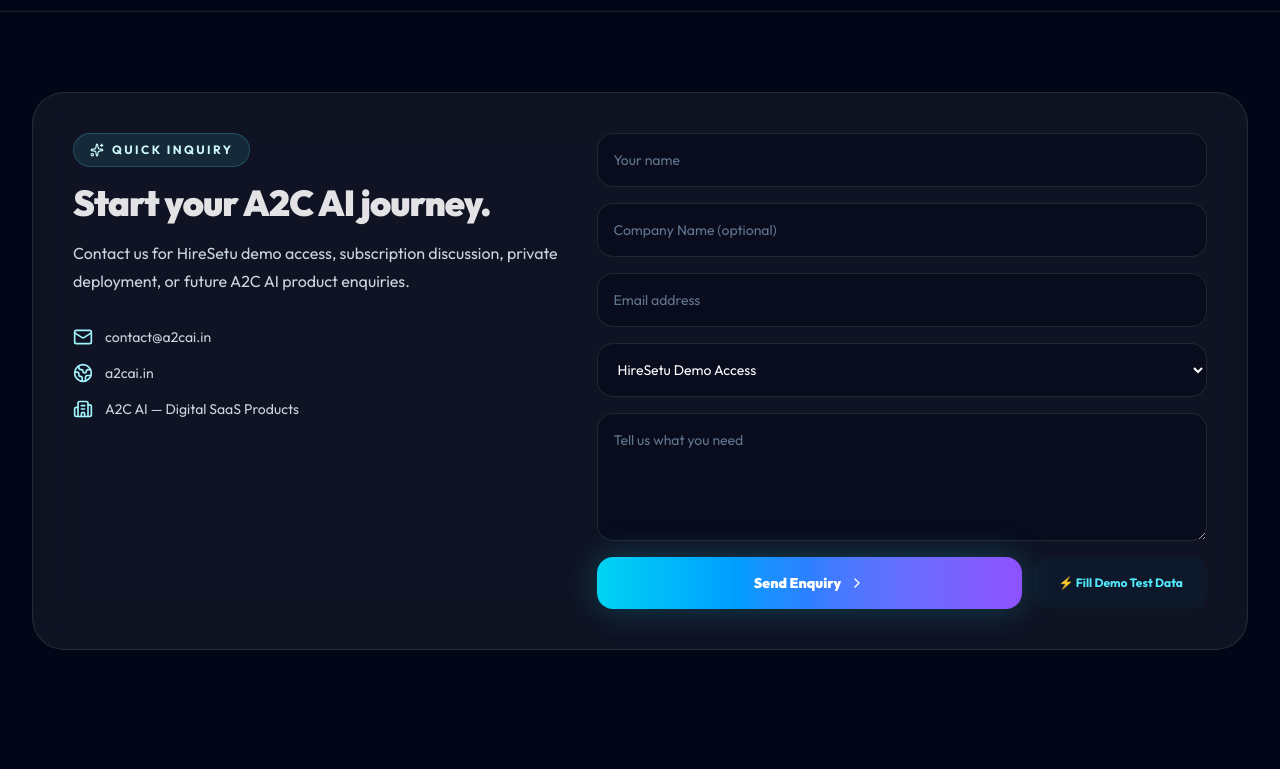
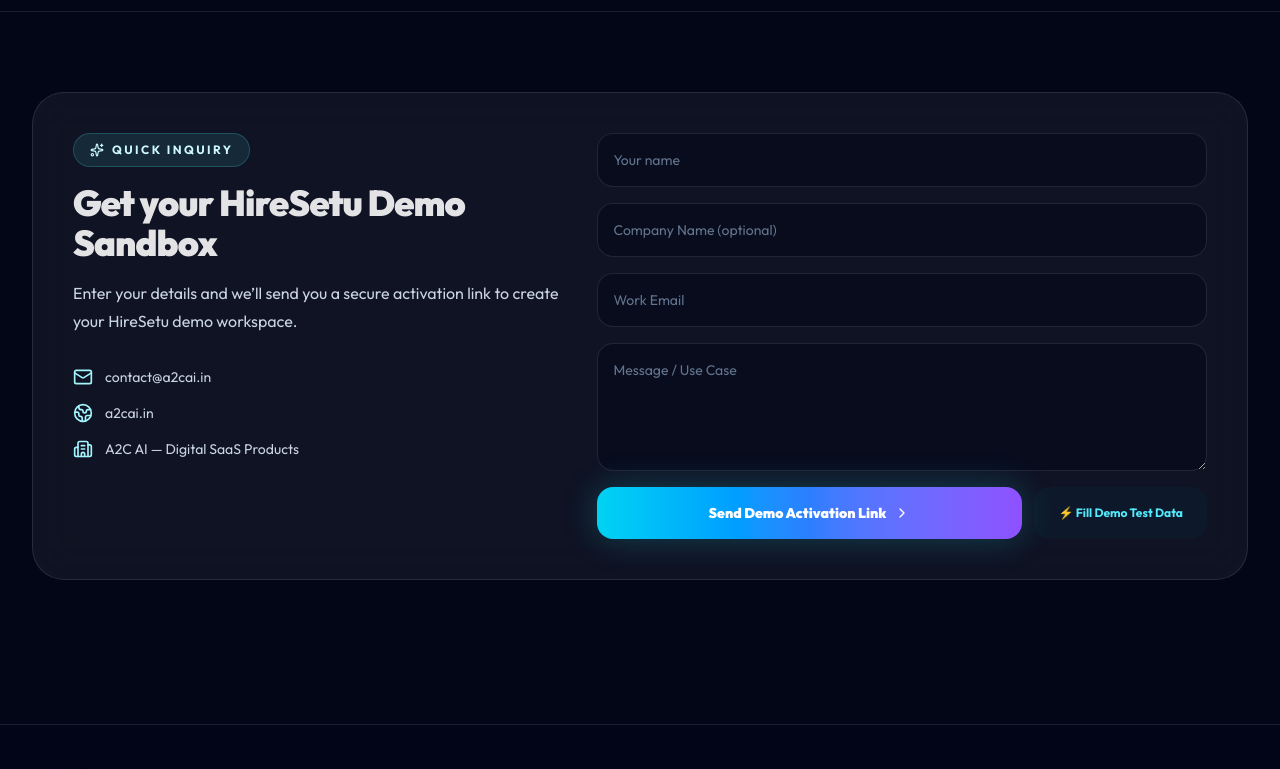
Before and after one commit to abhirails/a2cai-website, a React (Vite) app: page / in a window 1280 px wide. Shown: the part 2940-3709 px from the top of the page. Built offline with nearby package versions, Linux system fonts and the light colour scheme.

Commit message:
feat: improve contact form UX for HireSetu Demo Access

```diff
--- a/src/App.jsx
+++ b/src/App.jsx
@@ -297,6 +297,7 @@
   const [mobileOpen, setMobileOpen] = useState(false);
   const [submitStatus, setSubmitStatus] = useState("idle"); // 'idle' | 'submitting' | 'success' | 'error'
   const [errorMessage, setErrorMessage] = useState("");
+  const [apiSucceeded, setApiSucceeded] = useState(false);
 
   const getQueryParam = (name) => {
     try {
@@ -331,6 +332,8 @@
     topic: getQueryParam("topic") || getInitialTopic(),
     message: getQueryParam("message"),
   });
+
+  const isDemoMode = contactForm.topic === "HireSetu Demo Access";
 
   // Navigate utility using history pushState and state synchronization
   const handleNav = (to) => {
@@ -438,6 +441,11 @@
     setContactForm((current) => ({ ...current, [field]: value }));
   };
 
+  const isSalesLead = (topic) => {
+    const t = (topic || "").toLowerCase();
+    return t.includes("demo") || t.includes("trial") || t.includes("enterprise");
+  };
+
   const handleContactSubmit = async (event) => {
     event.preventDefault();
     if (!contactForm.email) {
@@ -446,8 +454,18 @@
       return;
     }
 
+    if (isSalesLead(contactForm.topic)) {
+      const phoneDigits = (contactForm.phone || "").replace(/[\s\-+]/g, "");
+      if (!phoneDigits || phoneDigits.length < 10) {
+        setErrorMessage("Phone / WhatsApp number is required for demo and trial requests (minimum 10 digits).");
+        setSubmitStatus("error");
+        return;
+      }
+    }
+
     setSubmitStatus("submitting");
     setErrorMessage("");
+    setApiSucceeded(false);
 
     const isDemoRequest = contactForm.topic.toLowerCase().includes("demo");
 
@@ -465,12 +483,14 @@
             name: contactForm.name,
             email: contactForm.email,
             company_name: contactForm.company_name || null,
+            phone: contactForm.phone || null,
             message: contactForm.message || "",
             source: "a2cai-website"
           })
         });
 
         if (apiResponse.ok) {
+          setApiSucceeded(true);
           setSubmitStatus("success");
           return;
         } else {
@@ -495,6 +515,7 @@
               access_key: brand.web3formsKey || "YOUR_WEB3FORMS_ACCESS_KEY",
               name: contactForm.name,
               email: contactForm.email,
+              phone: contactForm.phone || "N/A",
               subject: `HireSetu Demo Access - API Failed`,
               message: `Company: ${contactForm.company_name || "N/A"}\n\nMessage: ${contactForm.message}\n\nNote: The automated sandbox API failed (Error: ${apiErr.message || "Network Error"}). This lead requires manual sandbox credentials.`,
               from_name: "A2C AI Contact Form (API Fallback)",
@@ -503,6 +524,7 @@
 
           const result = await response.json();
           if (result.success) {
+            setApiSucceeded(false);
             setSubmitStatus("success");
           } else {
             setErrorMessage(result.message || "Failed to send the enquiry. Please try again.");
@@ -528,6 +550,7 @@
           access_key: brand.web3formsKey || "YOUR_WEB3FORMS_ACCESS_KEY",
           name: contactForm.name,
           email: contactForm.email,
+          phone: contactForm.phone || "N/A",
           subject: `A2C AI Website Enquiry: ${contactForm.topic}`,
           message: `Company: ${contactForm.company_name || "N/A"}\n\nMessage: ${contactForm.message}`,
           from_name: "A2C AI Contact Form",
@@ -536,6 +559,7 @@
 
       const result = await response.json();
       if (result.success) {
+        setApiSucceeded(false);
         setSubmitStatus("success");
       } else {
         setErrorMessage(result.message || "Failed to send the enquiry. Please try again.");
@@ -818,9 +842,13 @@
           <div className="grid gap-6 rounded-[2rem] border border-white/10 bg-white/[0.055] p-6 backdrop-blur-xl sm:p-10 lg:grid-cols-[0.9fr_1.1fr]">
             <div>
               <SectionLabel>Quick Inquiry</SectionLabel>
-              <h2 className="text-4xl font-black tracking-tight text-white animate-pulse">Start your A2C AI journey.</h2>
+              <h2 className="text-4xl font-black tracking-tight text-white animate-pulse">
+                {isDemoMode ? "Get your HireSetu Demo Sandbox" : "Start your A2C AI journey."}
+              </h2>
               <p className="mt-4 text-slate-300 leading-7">
-                Contact us for HireSetu demo access, subscription discussion, private deployment, or future A2C AI product enquiries.
+                {isDemoMode
+                  ? "Enter your details and we’ll send you a secure activation link to create your HireSetu demo workspace."
+                  : "Contact us for HireSetu demo access, subscription discussion, private deployment, or future A2C AI product enquiries."}
               </p>
               <div className="mt-8 grid gap-4 text-sm text-slate-300">
                 <div className="flex items-center gap-3">
@@ -844,9 +872,19 @@
                   <div className="grid h-16 w-16 place-items-center rounded-full bg-emerald-400/20 text-emerald-400 mb-4">
                     <Check className="h-8 w-8" />
                   </div>
-                  <h3 className="text-2xl font-black text-white">Enquiry Sent!</h3>
+                  <h3 className="text-2xl font-black text-white">
+                    {isDemoMode ? (apiSucceeded ? "Demo Activation Link Sent!" : "Demo Request Received!") : "Enquiry Sent!"}
+                  </h3>
                   <p className="mt-2 text-sm text-slate-300 max-w-sm leading-6">
-                    Thank you for reaching out. We have received your enquiry and will get back to you at <span className="text-cyan-200 font-semibold">{contactForm.email}</span> shortly.
+                    {isDemoMode ? (
+                      apiSucceeded ? (
+                        <>We’ve sent your HireSetu sandbox activation link to <span className="text-cyan-200 font-semibold">{contactForm.email}</span>. Please check your inbox.</>
+                      ) : (
+                        <>We’ve received your demo request and will send your sandbox activation link shortly.</>
+                      )
+                    ) : (
+                      <>Thank you for reaching out. We have received your enquiry and will get back to you at <span className="text-cyan-200 font-semibold">{contactForm.email}</span> shortly.</>
+                    )}
                   </p>
                   <button
                     type="button"
@@ -886,13 +924,14 @@
                   <input
                     id="contact-email-home"
                     className="rounded-2xl border border-white/10 bg-slate-950/50 px-4 py-4 text-sm text-white outline-none transition placeholder:text-slate-500 focus:border-cyan-300/50"
-                    placeholder="Email address"
+                    placeholder={isDemoMode ? "Work Email" : "Email address"}
                     type="email"
                     value={contactForm.email}
                     onChange={(event) => updateContactField("email", event.target.value)}
                     disabled={submitStatus === "submitting"}
                     required
                   />
+                  {!isDemoMode && (
                     <select
                       id="contact-topic-home"
                       className="rounded-2xl border border-white/10 bg-slate-950/50 px-4 py-4 text-sm text-white outline-none transition focus:border-cyan-300/50 text-slate-300"
@@ -905,10 +944,11 @@
                       <option>Razorpay / billing setup</option>
                       <option>Other A2C AI product enquiry</option>
                     </select>
+                  )}
                   <textarea
                     id="contact-message-home"
                     className="min-h-32 rounded-2xl border border-white/10 bg-slate-950/50 px-4 py-4 text-sm text-white outline-none transition placeholder:text-slate-500 focus:border-cyan-300/50"
-                    placeholder="Tell us what you need"
+                    placeholder={isDemoMode ? "Message / Use Case" : "Tell us what you need"}
                     value={contactForm.message}
                     onChange={(event) => updateContactField("message", event.target.value)}
                     disabled={submitStatus === "submitting"}
@@ -921,7 +961,7 @@
                       disabled={submitStatus === "submitting"}
                       className="flex-1 inline-flex items-center justify-center rounded-2xl bg-gradient-to-r from-cyan-400 via-blue-500 to-violet-500 px-6 py-4 text-sm font-black text-white shadow-[0_0_35px_rgba(34,211,238,0.24)] transition hover:scale-[1.01] disabled:opacity-50 disabled:cursor-not-allowed cursor-pointer border-none"
                     >
-                      {submitStatus === "submitting" ? "Sending..." : "Send Enquiry"}
+                      {submitStatus === "submitting" ? "Sending..." : (isDemoMode ? "Send Demo Activation Link" : "Send Enquiry")}
                       {submitStatus !== "submitting" && <ChevronRight className="ml-2 h-4 w-4" />}
                     </button>
                     {import.meta.env.DEV && (
@@ -1303,9 +1343,13 @@
         <div className="grid gap-12 rounded-[2rem] border border-white/10 bg-slate-950/60 p-6 sm:p-10 lg:grid-cols-[0.9fr_1.1fr] backdrop-blur-xl">
           <div>
             <SectionLabel>Contact Us</SectionLabel>
-            <h1 className="text-4xl font-black tracking-tight text-white sm:text-5xl">Start your A2C AI journey.</h1>
+            <h1 className="text-4xl font-black tracking-tight text-white sm:text-5xl">
+              {isDemoMode ? "Get your HireSetu Demo Sandbox" : "Start your A2C AI journey."}
+            </h1>
             <p className="mt-4 text-slate-300 leading-7 text-sm sm:text-base">
-              Contact us for HireSetu demo access, subscription discussion, private deployment, or general business enquiries.
+              {isDemoMode
+                ? "Enter your details and we’ll send you a secure activation link to create your HireSetu demo workspace."
+                : "Contact us for HireSetu demo access, subscription discussion, private deployment, or general business enquiries."}
             </p>
 
             <div className="mt-8 grid gap-4 text-sm sm:text-base text-slate-300">
@@ -1346,15 +1390,25 @@
                 <div className="grid h-16 w-16 place-items-center rounded-full bg-emerald-400/20 text-emerald-400 mb-4 animate-bounce">
                   <Check className="h-8 w-8" />
                 </div>
-                <h3 className="text-2xl font-black text-white">Enquiry Sent!</h3>
+                <h3 className="text-2xl font-black text-white">
+                  {isDemoMode ? (apiSucceeded ? "Demo Activation Link Sent!" : "Demo Request Received!") : "Enquiry Sent!"}
+                </h3>
                 <p className="mt-2 text-sm text-slate-300 max-w-sm leading-6">
-                  Thank you for reaching out. We have received your enquiry and will get back to you at <span className="text-cyan-200 font-semibold">{contactForm.email}</span> shortly.
+                  {isDemoMode ? (
+                    apiSucceeded ? (
+                      <>We’ve sent your HireSetu sandbox activation link to <span className="text-cyan-200 font-semibold">{contactForm.email}</span>. Please check your inbox.</>
+                    ) : (
+                      <>We’ve received your demo request and will send your sandbox activation link shortly.</>
+                    )
+                  ) : (
+                    <>Thank you for reaching out. We have received your enquiry and will get back to you at <span className="text-cyan-200 font-semibold">{contactForm.email}</span> shortly.</>
+                  )}
                 </p>
                 <button
                   type="button"
                   onClick={() => {
                       setSubmitStatus("idle");
-                      setContactForm({ name: "", email: "", company_name: "", topic: getInitialTopic(), message: "" });
+                      setContactForm({ name: "", email: "", company_name: "", phone: "", topic: getInitialTopic(), message: "" });
                     }}
                   className="mt-6 inline-flex items-center justify-center rounded-2xl border border-white/10 bg-white/5 px-6 py-3 text-xs font-bold text-white transition hover:bg-white/10 cursor-pointer border-none"
                 >
@@ -1395,7 +1449,9 @@
                 </div>
 
                 <div>
-                  <label htmlFor="contact-email" className="block text-xs font-semibold uppercase tracking-wider text-slate-400 mb-2">Email Address</label>
+                  <label htmlFor="contact-email" className="block text-xs font-semibold uppercase tracking-wider text-slate-400 mb-2">
+                    {isDemoMode ? "Work Email" : "Email Address"}
+                  </label>
                   <input
                     id="contact-email"
                     className="w-full rounded-2xl border border-white/10 bg-slate-950/50 px-4 py-4 text-sm text-white outline-none transition placeholder:text-slate-500 focus:border-cyan-300/50"
@@ -1409,6 +1465,30 @@
                 </div>
 
                 <div>
+                  <label htmlFor="contact-phone" className="block text-xs font-semibold uppercase tracking-wider text-slate-400 mb-2">
+                    Phone / WhatsApp Number
+                    {isSalesLead(contactForm.topic) ? (
+                      <span className="ml-2 text-rose-400">*</span>
+                    ) : (
+                      <span className="ml-2 text-slate-500 normal-case font-normal tracking-normal">(optional)</span>
+                    )}
+                  </label>
+                  <input
+                    id="contact-phone"
+                    className="w-full rounded-2xl border border-white/10 bg-slate-950/50 px-4 py-4 text-sm text-white outline-none transition placeholder:text-slate-500 focus:border-cyan-300/50"
+                    placeholder="+91 98765 43210"
+                    type="tel"
+                    value={contactForm.phone}
+                    onChange={(event) => updateContactField("phone", event.target.value)}
+                    disabled={submitStatus === "submitting"}
+                  />
+                  {isSalesLead(contactForm.topic) && (
+                    <p className="mt-1.5 text-[11px] text-slate-500">Required for demo and trial requests. We use this to coordinate demo access and onboarding support.</p>
+                  )}
+                </div>
+
+                {!isDemoMode && (
+                  <div>
                     <label htmlFor="contact-topic" className="block text-xs font-semibold uppercase tracking-wider text-slate-400 mb-2">Enquiry Subject</label>
                     <input
                       id="contact-topic"
@@ -1420,13 +1500,16 @@
                       required
                     />
                   </div>
-
-                <div>
-                  <label htmlFor="contact-message" className="block text-xs font-semibold uppercase tracking-wider text-slate-400 mb-2">Message</label>
+                )}
+
+                <div>
+                  <label htmlFor="contact-message" className="block text-xs font-semibold uppercase tracking-wider text-slate-400 mb-2">
+                    {isDemoMode ? "Message / Use Case" : "Message"}
+                  </label>
                   <textarea
                     id="contact-message"
                     className="min-h-32 w-full rounded-2xl border border-white/10 bg-slate-950/50 px-4 py-4 text-sm text-white outline-none transition placeholder:text-slate-500 focus:border-cyan-300/50"
-                    placeholder="Tell us what you need"
+                    placeholder={isDemoMode ? "Message / Use Case" : "Tell us what you need"}
                     value={contactForm.message}
                     onChange={(event) => updateContactField("message", event.target.value)}
                     disabled={submitStatus === "submitting"}
@@ -1441,7 +1524,7 @@
                     disabled={submitStatus === "submitting"}
                     className="flex-1 inline-flex items-center justify-center rounded-2xl bg-gradient-to-r from-cyan-400 via-blue-500 to-violet-500 px-6 py-4 text-sm font-black text-white shadow-[0_0_35px_rgba(34,211,238,0.24)] transition hover:scale-[1.01] disabled:opacity-50 disabled:cursor-not-allowed cursor-pointer border-none"
                   >
-                    {submitStatus === "submitting" ? "Sending..." : "Send Enquiry"}
+                    {submitStatus === "submitting" ? "Sending..." : (isDemoMode ? "Send Demo Activation Link" : "Send Enquiry")}
                     {submitStatus !== "submitting" && <ChevronRight className="ml-2 h-4 w-4" />}
                   </button>
                   {import.meta.env.DEV && (
@@ -1452,6 +1535,7 @@
                           name: "John Snow",
                           email: "john.snow.sina@gmail.com",
                           company_name: "Winterfell Recruiters",
+                          phone: "+91 9876543210",
                           topic: "HireSetu Demo Access",
                           message: "I want demo access for HireSetu."
                         });
```
Lines whose indentation alone changed are shown as unchanged.
